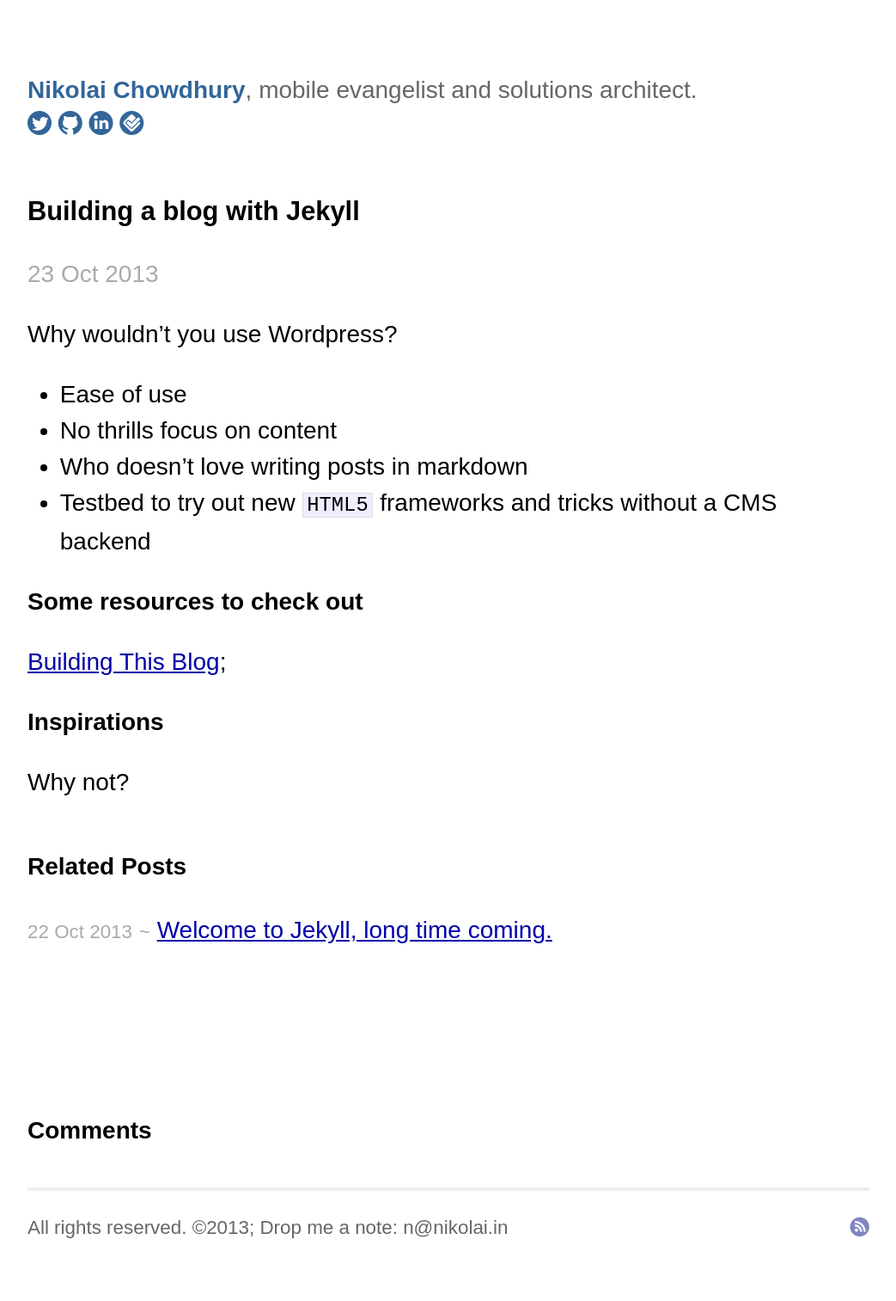
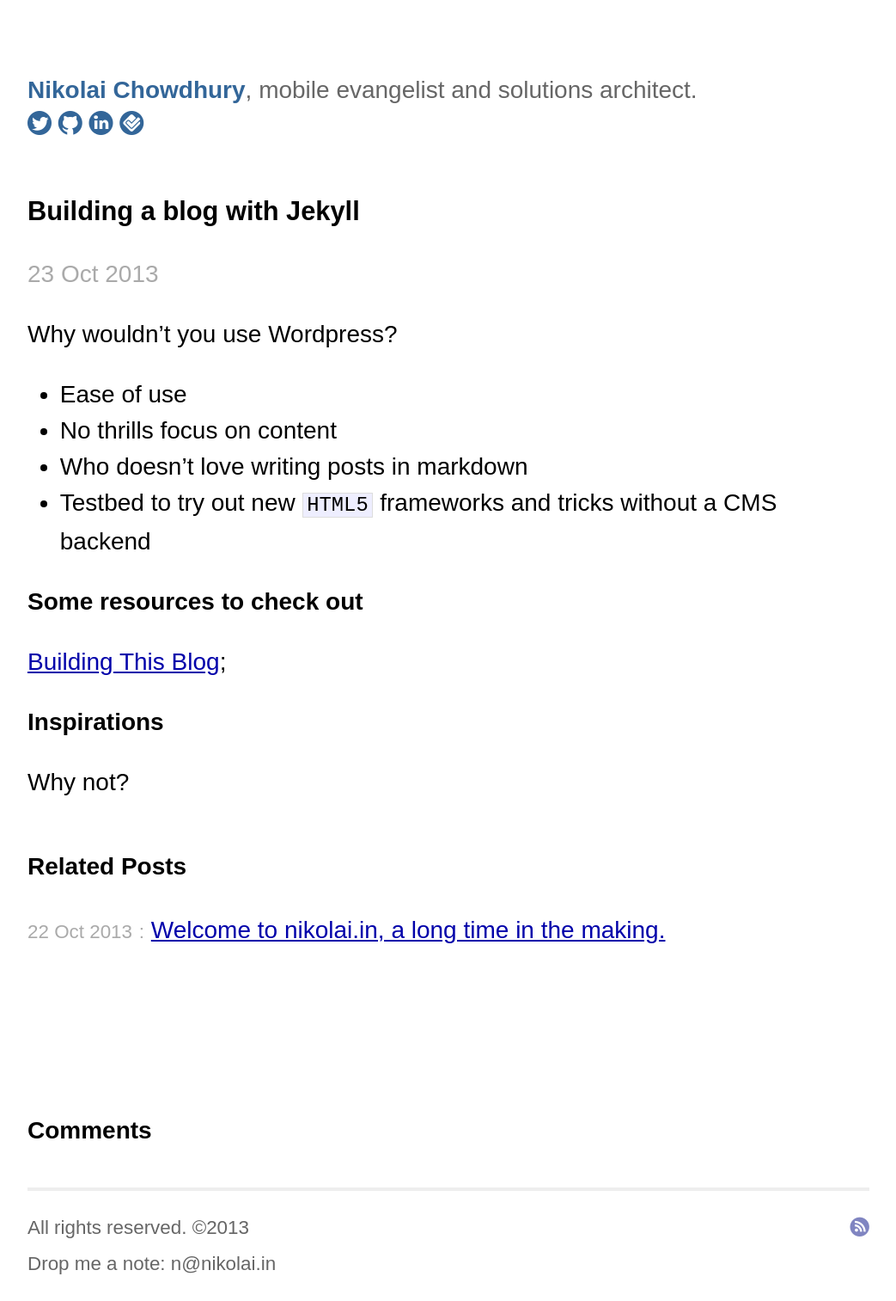
Before and after one commit to chowdhury/nikolai.in, a Jekyll site: the page built from _posts/2013-10-23-why-jekyll.md, in a window 1280 px wide. Shown: the whole page at 86% size, without its empty margins (118-1161 px from the left). Built offline with Jekyll 4.4.1, drawn with Linux system fonts in a browser that asks for light colours; some web fonts are replaced; comment, search, counter and statistics services are not loaded; before the commit the page ends 1471 px from its top, so only the background shows below that.

```diff
--- a/_layouts/default.html
+++ b/_layouts/default.html
@@ -29,7 +29,7 @@
 		<div class="footer">
 			<div class="contact">
 				<p>
-					All rights reserved. &copy;2013; Drop me a note: &#110;&#064;&#110;&#105;&#107;&#111;&#108;&#097;&#105;&#046;&#105;&#110;
+					All rights reserved. &copy;2013 <br />Drop me a note: &#110;&#064;&#110;&#105;&#107;&#111;&#108;&#097;&#105;&#046;&#105;&#110;
 				</p>
 			</div>
 		 	<div class="rss">
--- a/_layouts/post.html
+++ b/_layouts/post.html
@@ -17,7 +17,7 @@ layout: default
   <h2>Related Posts</h2>
   <ul class="posts">
     {% for post in site.related_posts limit:3 %}
-      <li><span>{{ post.date | date_to_string }}</span> <span class="seperator">~</span> <a href="{{ post.url }}">{{ post.title }}</a></li>
+      <li><span>{{ post.date | date_to_string }}</span> <span class="seperator">:</span> <a href="{{ post.url }}">{{ post.title }}</a></li>
     {% endfor %}
   </ul>
 </div>
```
Also changed, not shown: _posts/2013-10-22-welcome-to-jekyll.md (deleted, +0 -26 lines), _posts/2013-10-22-welcome-to-nikolai-in.md (added, +24 -0 lines).
